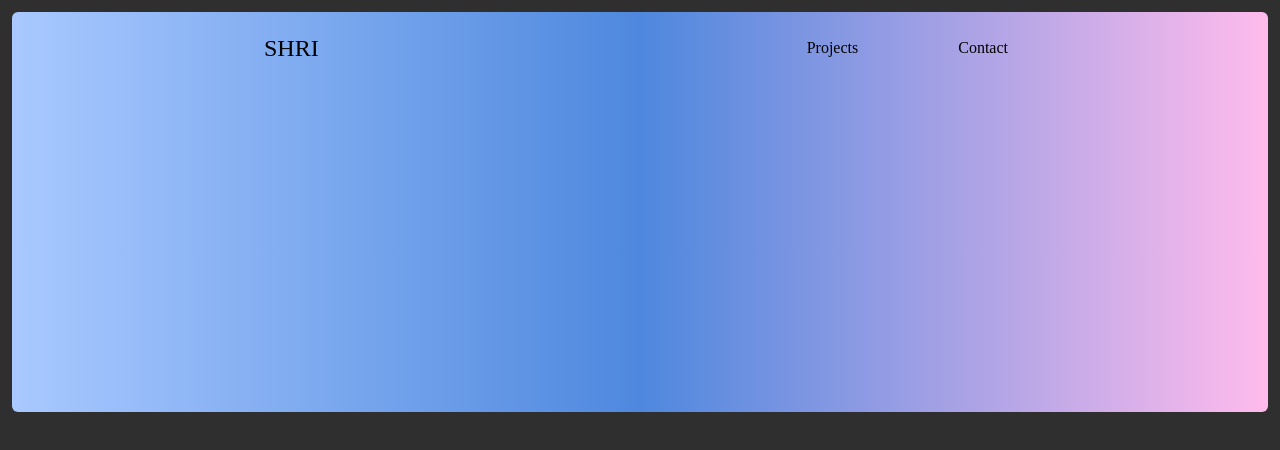
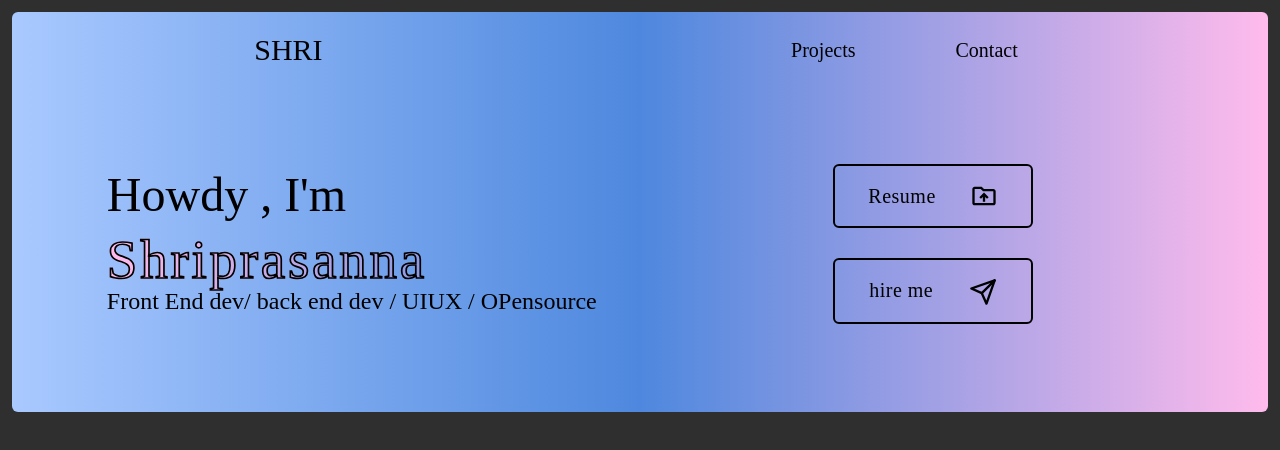
Before and after one commit to shrix1/protfolio-app, a Next.js app: page / in a window 1280 px wide. Shown: the top 450 px of the page. Built offline with nearby package versions, Linux system fonts and the light colour scheme; a web font is replaced by a local one.

Commit message:
nav and header done ui check going on

```diff
--- /dev/null
+++ b/app/HeaderContent.tsx
@@ -0,0 +1,55 @@
+import React from "react";
+import Link from "next/link";
+import { FiSend } from "react-icons/fi";
+import { MdOutlineDriveFolderUpload } from "react-icons/md";
+
+const HeaderContent = () => {
+  return (
+    <main className="md:flex justify-center items-center">
+      <section
+        className="h-[320px] flex flex-col md:flex-row justify-between
+       items-center p-8 md:w-[90%]"
+      >
+        {/* name */}
+        <div className="">
+          <h1 className="text-[28px] md:text-5xl ">Howdy , I'm </h1>
+          <h1
+            className="text-[29px] tracking-wider md:text-[55px] "
+            id="stroke"
+          >
+            Shriprasanna
+          </h1>
+          <h1 className="text-[18px] md:text-2xl md:-mt-4">
+            Front End dev/ back <br className="md:hidden" />
+            end dev / UIUX / OPensource
+          </h1>
+        </div>
+
+        {/* btn */}
+        <div className="flex w-[340px] justify-between md:flex-col h-[160px]">
+          <Link href="#">
+            <button
+              className="w-[155px] md:w-[200px] border-2 border-black p-2 md:p-4 rounded-md
+            flex justify-around hover:text-white hover:border-white md:text-xl tracking-wide"
+            >
+              Resume
+              <MdOutlineDriveFolderUpload className="text-[26px] -mb-1 text-black md:text-[28px]" />
+            </button>
+          </Link>
+
+          <Link href="#">
+            <button
+              className="w-[155px] md:w-[200px] border-2 border-black p-2 md:p-4 rounded-md
+              flex justify-around hover:text-white hover:border-white md:text-xl tracking-wide"
+            >
+              hire me{" "}
+              <FiSend className="text-[22px] mt-[2px] text-black md:text-[28px]" />
+            </button>
+          </Link>
+        </div>
+      </section>
+    </main>
+  );
+};
+
+export default HeaderContent;
--- a/app/Nav.tsx
+++ b/app/Nav.tsx
@@ -1,6 +1,8 @@
+"use client";
 import React, { useState } from "react";
 import { IoMdMenu } from "react-icons/io";
 import { GrFormClose } from "react-icons/gr";
+import Link from "next/link";
 
 const Nav = () => {
   const [btn, setBtn] = useState(true);
@@ -18,24 +20,30 @@ const Nav = () => {
     menu.classList.add("hidden");
     setBtn(true);
   };
+
   return (
     <>
       <nav className="flex p-3 flex-col md:flex-row md:justify-around pt-[16px]">
         <div className="flex justify-around">
-          <a href="#" className="text-2xl pt-1 hover:text-white">
+          <Link
+            href="/"
+            className="text-2xl pt-1 hover:text-white md:text-3xl
+          transition-colors duration-300 ease-in"
+          >
             SHRI
-          </a>
+          </Link>
 
           <div className="md:hidden cursor-pointer text-[27px] font-semibold">
             {btn ? (
               <IoMdMenu
                 className="mt-1 rounded-md w-[30px] h-[30px] hover:bg-[#ffffff7b]
-                 "
+                 hover:text-white"
                 onClick={openMenu}
               />
             ) : (
               <GrFormClose
-                className="mt-1 rounded-md w-[30px] h-[30px] hover:bg-[#ffffff7b] "
+                className="mt-1 rounded-md w-[30px] h-[30px] hover:bg-[#ffffff7b]
+                hover:text-white "
                 onClick={closeMenu}
               />
             )}
@@ -47,12 +55,12 @@ const Nav = () => {
           duration-300 ease-out delay-75 bg-[#ffffff7b] rounded-md md:bg-transparent"
           id="menu"
         >
-          <a href="#" className="hover:text-white">
+          <Link href="#" className="hover:text-white md:text-xl">
             Projects
-          </a>
-          <a href="#" className="hover:text-white">
+          </Link>
+          <Link href="#" className="hover:text-white md:text-xl">
             Contact
-          </a>
+          </Link>
         </div>
       </nav>
     </>
--- a/app/globals.css
+++ b/app/globals.css
@@ -16,3 +16,44 @@ body {
     #ffbbec 100%
   );
 }
+#grad:hover {
+  transition: all;
+  animation-name: gradEff;
+  animation-duration: 10s;
+}
+@keyframes gradEff {
+  0% {
+    background-color: #a9c9ff;
+    background-image: linear-gradient(180deg, #a9c9ff 0%, #ffbbec 100%);
+  }
+  30% {
+    background-color: #ff9a8b;
+    background-image: linear-gradient(
+      90deg,
+      #ff9a8b 0%,
+      #ff6a88 55%,
+      #ff99ac 100%
+    );
+  }
+  50% {
+    background-color: #21d4fd;
+    background-image: linear-gradient(19deg, #21d4fd 0%, #b721ff 100%);
+  }
+  70% {
+    background-color: #52acff;
+    background-image: linear-gradient(180deg, #52acff 25%, #ffe32c 100%);
+  }
+  100% {
+    background-color: #8ec5fc;
+    background-image: linear-gradient(62deg, #8ec5fc 0%, #e0c3fc 100%);
+  }
+}
+
+#stroke {
+  -webkit-text-stroke: 1.7px black;
+  color: transparent;
+  background: linear-gradient(90deg, #ffbbec, rgb(78, 136, 222));
+  -webkit-background-clip: text;
+  background-clip: text;
+  -webkit-text-fill-color: transparent;
+}
--- a/app/page.tsx
+++ b/app/page.tsx
@@ -1,7 +1,7 @@
-"use client";
 import Image from "next/image";
 import { Poppins } from "@next/font/google";
 import Nav from "./Nav";
+import HeaderContent from "./HeaderContent";
 
 const pop = Poppins({ weight: "300" });
 
@@ -12,6 +12,8 @@ export default function Home() {
       <section className=" h-[400px] rounded-md" id="grad">
         {/* navBar */}
         <Nav />
+        {/* headerContent */}
+        <HeaderContent />
       </section>
     </main>
   );
```
